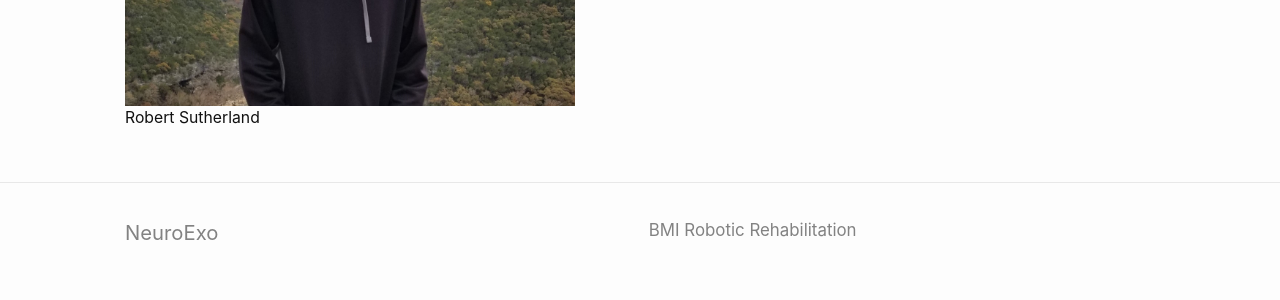
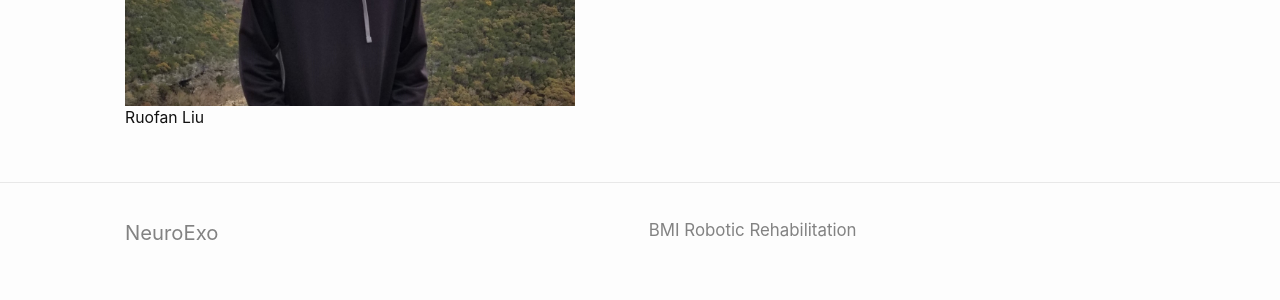
Before and after one commit to arcraik/neuroexo-website, a Jekyll site: the page built from _posts/2019-06-11-Highschool-Intern.md, in a window 1280 px wide. Shown: the part 617-917 px from the top of the page. Built offline with Jekyll 4.4.1, drawn with Linux system fonts in a browser that asks for light colours.

Commit message:
Update 2019-06-11-Highschool-Intern.md

```diff
--- a/_posts/2019-06-11-Highschool-Intern.md
+++ b/_posts/2019-06-11-Highschool-Intern.md
@@ -4,6 +4,6 @@ title: Ruofan, High School Intern from Carnegie Vanguard, joins our team
 ---
  <figure class="post">
  <img src="/photos/rliu.jpg">
- <figcaption>Robert Sutherland</figcaption>
+ <figcaption>Ruofan Liu</figcaption>
  </figure>
 Ruofan a rising Junior at Carnegie Vanguard High School will be working with us as a web designer and research assistant for this summer and beyond.
```
